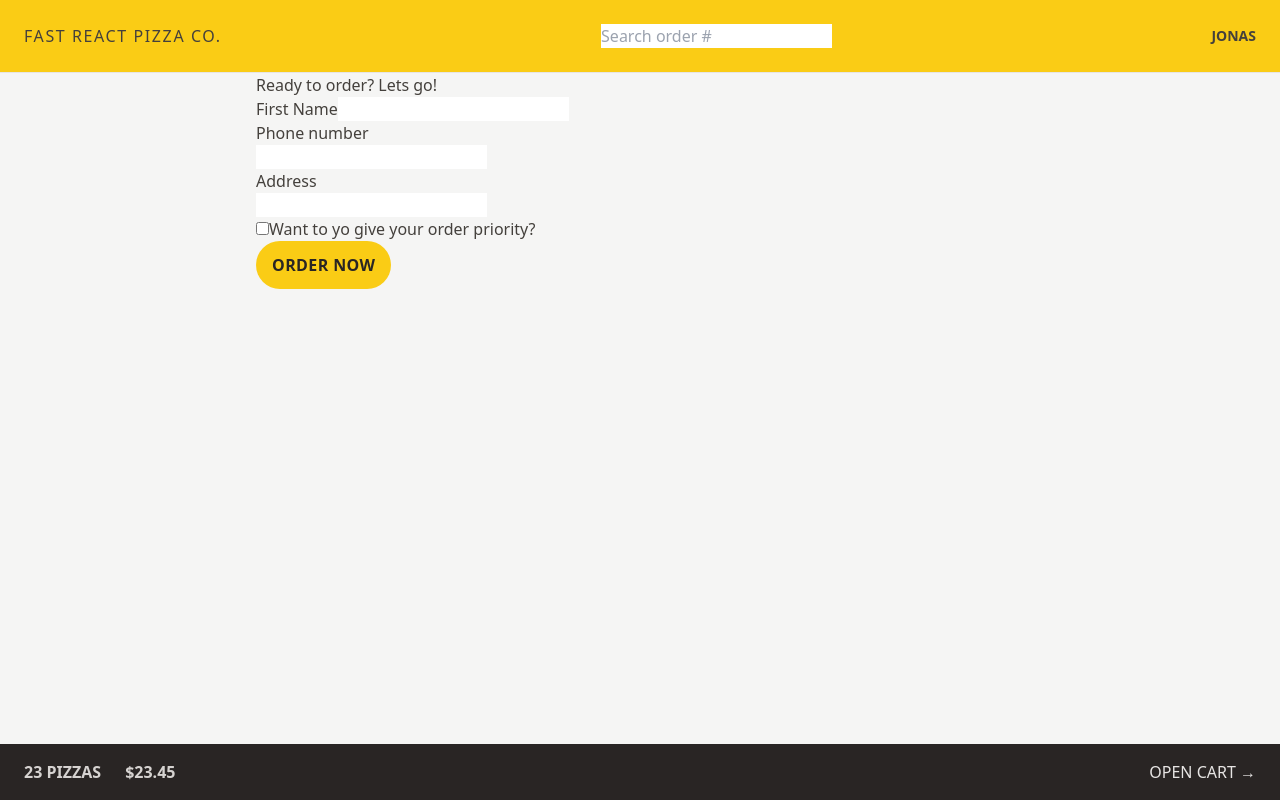
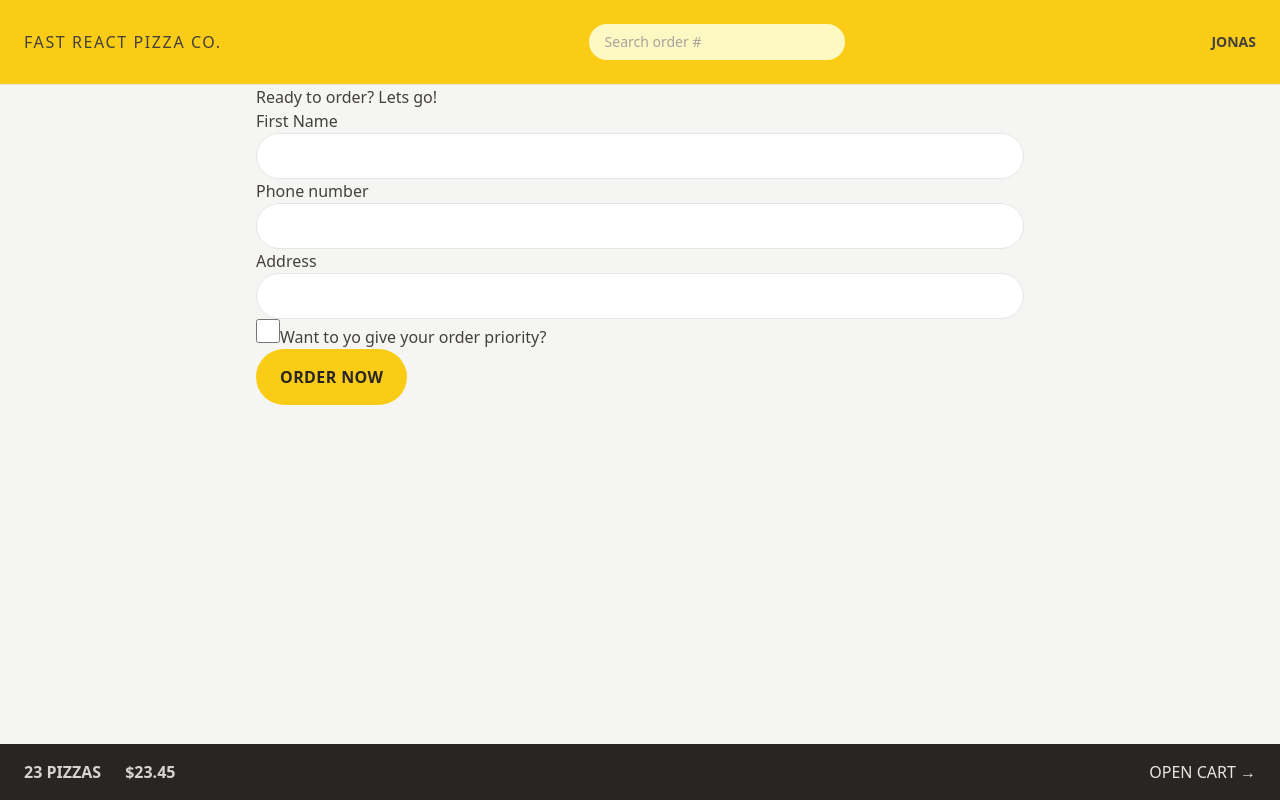
Before and after one commit to dearaujofelipe/FastPizza, a React (Vite) app: page /order/new in a window 1280 px wide. Built offline with nearby package versions, Linux system fonts and the light colour scheme.

Commit message:
almost finished styling

```diff
--- a/src/features/cart/Cart.jsx
+++ b/src/features/cart/Cart.jsx
@@ -1,4 +1,5 @@
-import { Link } from "react-router-dom";
+import LinkButton from "../../ui/LinkButton";
+import Button from "../../ui/Button";
 
 const fakeCart = [
   {
@@ -29,17 +30,12 @@ function Cart() {
 
   return (
     <div>
-      <Link
-        to="/menu"
-        className="text-sm text-blue-500 hover:text-blue-600 hover:underline"
-      >
-        &larr; Back to menu
-      </Link>
+      <LinkButton to="/menu">&larr; Back to menu</LinkButton>
 
       <h2>Your cart, %NAME%</h2>
 
       <div>
-        <Link to="/order/new">Order pizzas</Link>
+        <Button to="/order/new">Order pizzas</Button>
         <button>Clear cart</button>
       </div>
     </div>
--- a/src/features/order/CreateOrder.jsx
+++ b/src/features/order/CreateOrder.jsx
@@ -1,6 +1,7 @@
 // import { useState } from 'react';
 import { Form, redirect, useActionData, useNavigation } from "react-router-dom";
 import { createOrder } from "../../services/apiRestaurant";
+import Button from "../../ui/Button";
 
 // https://uibakery.io/regex-library/phone-number
 const isValidPhone = (str) =>
@@ -47,13 +48,13 @@ function CreateOrder() {
       <Form method="POST">
         <div>
           <label>First Name</label>
-          <input type="text" name="customer" required />
+          <input type="text" name="customer" required className="input" />
         </div>
 
         <div>
           <label>Phone number</label>
           <div>
-            <input type="tel" name="phone" required />
+            <input type="tel" name="phone" required className="input" />
           </div>
           {formErrors?.phone && <p>{formErrors.phone}</p>}
         </div>
@@ -61,12 +62,13 @@ function CreateOrder() {
         <div>
           <label>Address</label>
           <div>
-            <input type="text" name="address" required />
+            <input type="text" name="address" required className="input" />
           </div>
         </div>
 
         <div>
           <input
+            className="h-6 w-6 accent-yellow-400 focus:outline-none focus:ring focus:ring-yellow-400 focus:ring-offset-2 md:px-6 md:py-3"
             type="checkbox"
             name="priority"
             id="priority"
@@ -78,12 +80,9 @@ function CreateOrder() {
 
         <div>
           <input type="hidden" name="cart" value={JSON.stringify(cart)} />
-          <button
-            disabled={isSubmitting}
-            className="inline-block rounded-full bg-yellow-400 px-4 py-3 font-semibold uppercase tracking-wide text-stone-800 transition-colors duration-300 hover:bg-yellow-300 focus:bg-yellow-300 focus:outline-none focus:ring focus:ring-yellow-300 focus:ring-offset-2 disabled:cursor-not-allowed"
-          >
+          <Button disabled={isSubmitting}>
             {isSubmitting ? "Placing order" : "Order now"}
-          </button>
+          </Button>
         </div>
       </Form>
     </div>
--- a/src/features/order/SearchOrder.jsx
+++ b/src/features/order/SearchOrder.jsx
@@ -20,6 +20,7 @@ export default function SearchOrder() {
         placeholder="Search order #"
         value={query}
         onChange={(e) => setQuery(e.target.value)}
+        className="w-28 rounded-full bg-yellow-100 px-4 py-2 text-sm transition-all duration-300 placeholder:text-stone-400 focus:outline-none focus:ring focus:ring-yellow-500 focus:ring-opacity-50 sm:w-64 sm:focus:w-72"
       />
     </form>
   );
--- a/src/features/user/CreateUser.jsx
+++ b/src/features/user/CreateUser.jsx
@@ -1,4 +1,5 @@
 import { useState } from "react";
+import Button from "../../ui/Button";
 
 function CreateUser() {
   const [username, setUsername] = useState("");
@@ -18,12 +19,12 @@ function CreateUser() {
         placeholder="Your full name"
         value={username}
         onChange={(e) => setUsername(e.target.value)}
-        className="h-10 w-72"
+        className="input mb-8 w-72"
       />
 
       {username !== "" && (
         <div>
-          <button>Start ordering</button>
+          <Button>Start ordering</Button>
         </div>
       )}
     </form>
--- a/src/index.css
+++ b/src/index.css
@@ -2,41 +2,48 @@
 @tailwind components;
 @tailwind utilities;
 
-/* body {
-  font-family: system-ui, -apple-system, BlinkMacSystemFont, 'Segoe UI', Roboto,
-    Oxygen, Ubuntu, Cantarell, 'Open Sans', 'Helvetica Neue', sans-serif;
-  background-color: #f7f7f7;
-  color: #444;
+@layer components {
+  .input {
+    @apply w-full rounded-full border border-stone-200 px-4 py-2 text-sm transition-all duration-300 placeholder:text-stone-400 focus:outline-none focus:ring focus:ring-yellow-400 md:px-6 md:py-3;
+  }
 }
-
-.layout {
-  display: grid;
-  grid-template-rows: auto 1fr auto;
-  gap: 32px;
-  height: 100dvh;
-} */
 
 /* https://dev.to/afif/i-made-100-css-loaders-for-your-next-project-4eje */
 .loader {
   width: 45px;
   aspect-ratio: 0.75;
   --c: no-repeat linear-gradient(#333 0 0);
-  background: var(--c) 0% 50%, var(--c) 50% 50%, var(--c) 100% 50%;
+  background:
+    var(--c) 0% 50%,
+    var(--c) 50% 50%,
+    var(--c) 100% 50%;
   background-size: 20% 50%;
   animation: loading 1s infinite linear;
 }
 
 @keyframes loading {
   20% {
-    background-position: 0% 0%, 50% 50%, 100% 50%;
+    background-position:
+      0% 0%,
+      50% 50%,
+      100% 50%;
   }
   40% {
-    background-position: 0% 100%, 50% 0%, 100% 50%;
+    background-position:
+      0% 100%,
+      50% 0%,
+      100% 50%;
   }
   60% {
-    background-position: 0% 50%, 50% 100%, 100% 0%;
+    background-position:
+      0% 50%,
+      50% 100%,
+      100% 0%;
   }
   80% {
-    background-position: 0% 50%, 50% 50%, 100% 100%;
+    background-position:
+      0% 50%,
+      50% 50%,
+      100% 100%;
   }
 }
--- /dev/null
+++ b/src/ui/Button.jsx
@@ -0,0 +1,19 @@
+import { Link } from "react-router-dom";
+
+export default function Button({ children, disabled, to }) {
+  const classname =
+    "inline-block rounded-full bg-yellow-400 px-4 py-3 font-semibold uppercase tracking-wide text-stone-800 transition-colors duration-300 hover:bg-yellow-300 focus:bg-yellow-300 focus:outline-none focus:ring focus:ring-yellow-300 focus:ring-offset-2 disabled:cursor-not-allowed sm:px-6 sm:py-4";
+
+  if (to)
+    return (
+      <Link to={to} className={classname}>
+        {children}
+      </Link>
+    );
+
+  return (
+    <button disabled={disabled} className={classname}>
+      {children}
+    </button>
+  );
+}
--- a/src/ui/Error.jsx
+++ b/src/ui/Error.jsx
@@ -1,14 +1,15 @@
-import { useNavigate, useRouteError } from 'react-router-dom';
+import { useRouteError } from "react-router-dom";
+import LinkButton from "./LinkButton";
 
 function Error() {
-  const navigate = useNavigate();
   const error = useRouteError();
 
   return (
     <div>
       <h1>Something went wrong 😢</h1>
       <p>{error.data || error.message}</p>
-      <button onClick={() => navigate(-1)}>&larr; Go back</button>
+
+      <LinkButton to="-1">&larr; Go back</LinkButton>
     </div>
   );
 }
--- /dev/null
+++ b/src/ui/LinkButton.jsx
@@ -0,0 +1,19 @@
+import { Link, useNavigate } from "react-router-dom";
+
+export default function LinkButton({ children, to }) {
+  const navigate = useNavigate();
+  const className = "text-sm text-blue-500 hover:text-blue-600 hover:underline";
+
+  if (to === "-1")
+    return (
+      <button className={className} onClick={() => navigate(-1)}>
+        {children}
+      </button>
+    );
+
+  return (
+    <Link to={to} className={className}>
+      {children}
+    </Link>
+  );
+}
```
